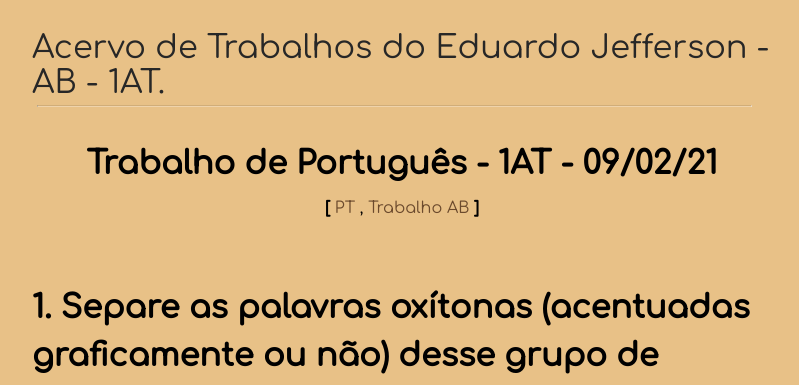
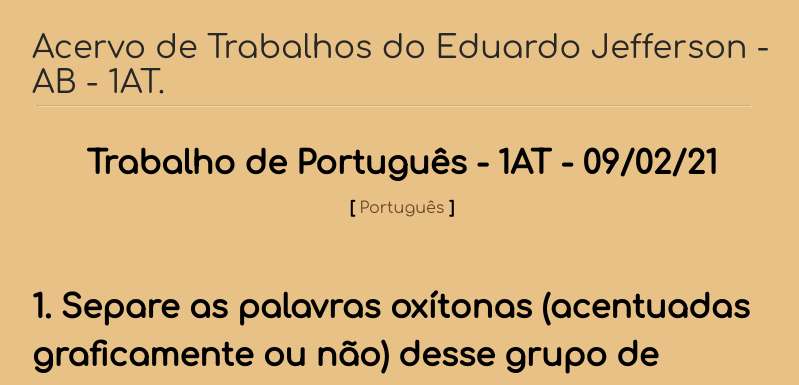
Before and after one commit to heart-leap/heart-leap.github.io, a Jekyll site: the page built from _posts/2021-02-09-ab-tarefa-de-PT-silabas-tonicas.md, in a window 1280 px wide. Shown: the top 385 px of the page, without its empty margins (238-1037 px from the left). Built offline with Jekyll 4.4.1, drawn with Linux system fonts in a browser that asks for light colours.

Commit message:
mudancas nas tags

```diff
--- a/_posts/2021-02-09-ab-tarefa-de-PT-silabas-tonicas.md
+++ b/_posts/2021-02-09-ab-tarefa-de-PT-silabas-tonicas.md
@@ -2,7 +2,7 @@
 layout: post
 title: Trabalho de Português - 1AT - 09/02/21
 subtitle: Silabas Tônicas.
-tags: [PT, Trabalho AB]
+tags: [Português]
 ---
 
 # 1. Separe as palavras oxítonas (acentuadas graficamente ou não) desse grupo de palavras:
```
